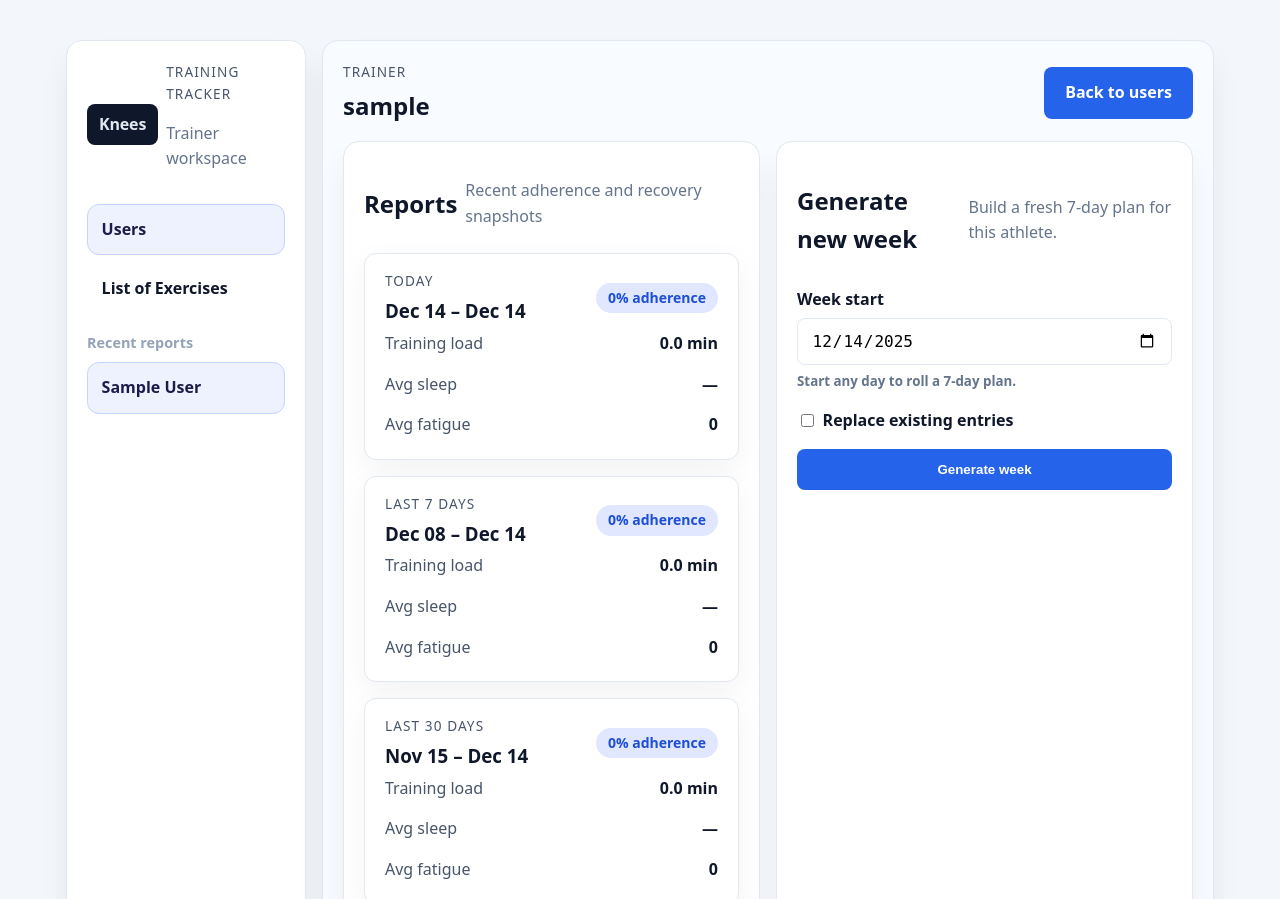
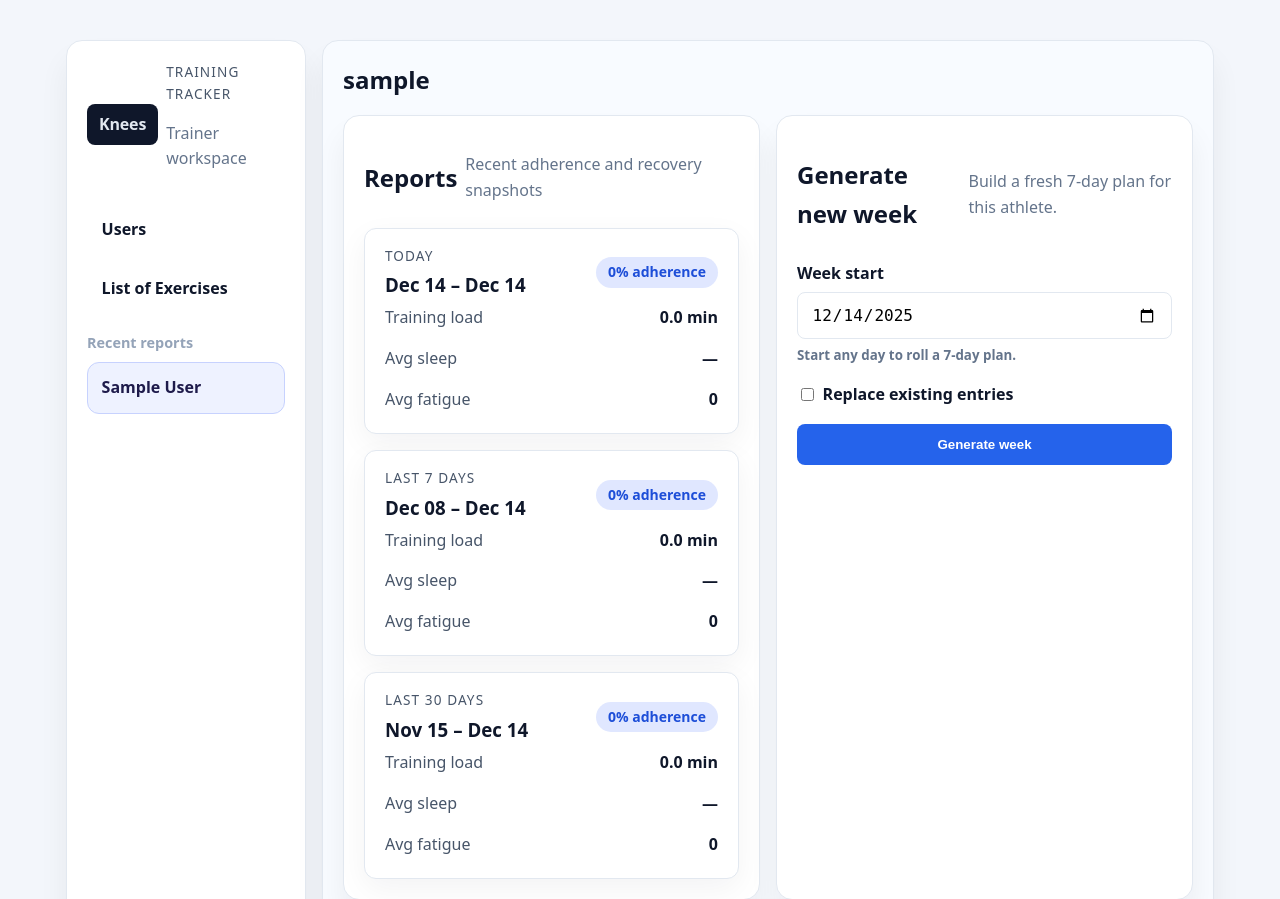
Before and after one commit to h0n24/knees, a Django app: a page that uses templates/base_trainer.html in a window 1280 px wide. Shown: the top 899 px of the page. Run offline with Django 5.2, Linux system fonts and the light colour scheme; the visitor is signed in with stand-in values (Sample User, id 1); data comes from the database, SQL or seed files in the repository; data that the repository does not hold is empty.

Commit message:
Adjust trainer navigation display

```diff
--- a/apps/backend/pages/views.py
+++ b/apps/backend/pages/views.py
@@ -56,10 +56,9 @@ def _user_is_trainer(user: User) -> bool:
 def _record_recent_report(session, username: str) -> None:
     recent = session.get("trainer_recent_reports", [])
 
-    if username in recent:
-        recent.remove(username)
+    if username not in recent:
+        recent.insert(0, username)
 
-    recent.insert(0, username)
     session["trainer_recent_reports"] = recent[:4]
     session.modified = True
 
@@ -129,7 +128,7 @@ def trainer_user_page(request, username: str):
         "summary": _trainer_summary_for_user(athlete),
         "upcoming_plan": _upcoming_plan_for_user(athlete),
         "trainer_nav": _trainer_navigation(
-            request=request, selected="users", active_user=athlete
+            request=request, selected="user_detail", active_user=athlete
         ),
     }
 
--- a/templates/base_trainer.html
+++ b/templates/base_trainer.html
@@ -41,7 +41,6 @@
         <section class="trainer-content">
           <div class="trainer-page-header">
             <div>
-              <p class="eyebrow">Trainer</p>
               <h1 class="trainer-headline">{% block trainer_headline %}{{ headline }}{% endblock %}</h1>
               {% block trainer_subheadline %}{% if subheadline %}<p class="muted">{{ subheadline }}</p>{% endif %}{% endblock %}
             </div>
--- a/templates/pages/trainer_user_detail.html
+++ b/templates/pages/trainer_user_detail.html
@@ -1,8 +1,4 @@
 {% extends "base_trainer.html" %}
-
-{% block trainer_header_actions %}
-<a class="button" href="{% url 'trainer' %}">Back to users</a>
-{% endblock %}
 
 {% block trainer_content %}
 <div class="grid two-columns">
```
